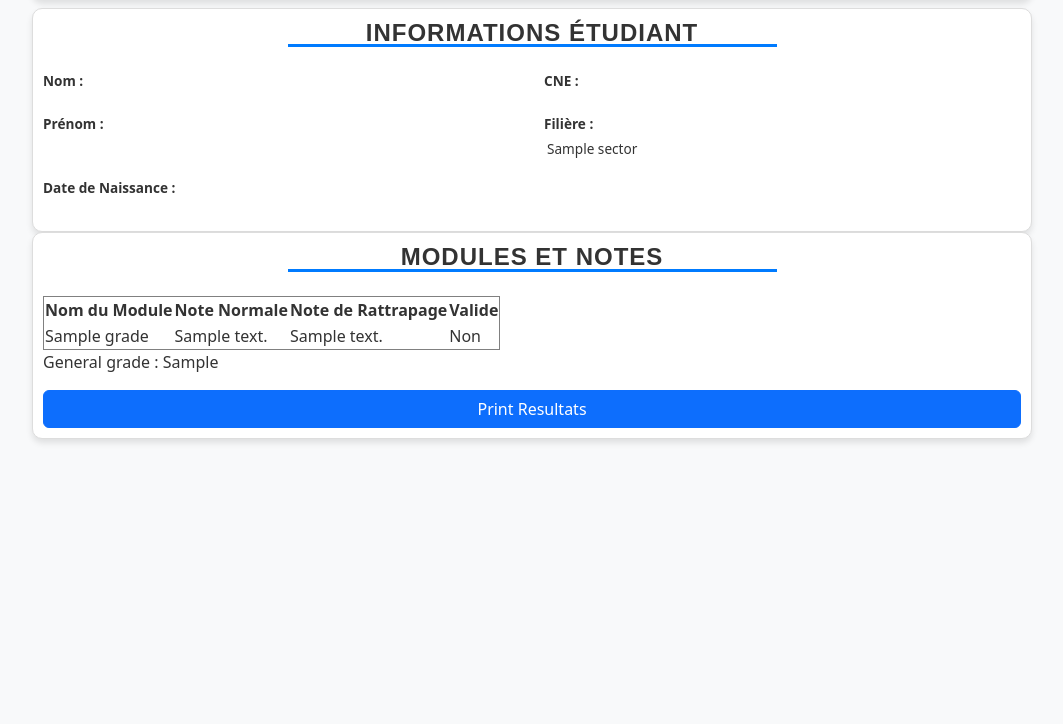
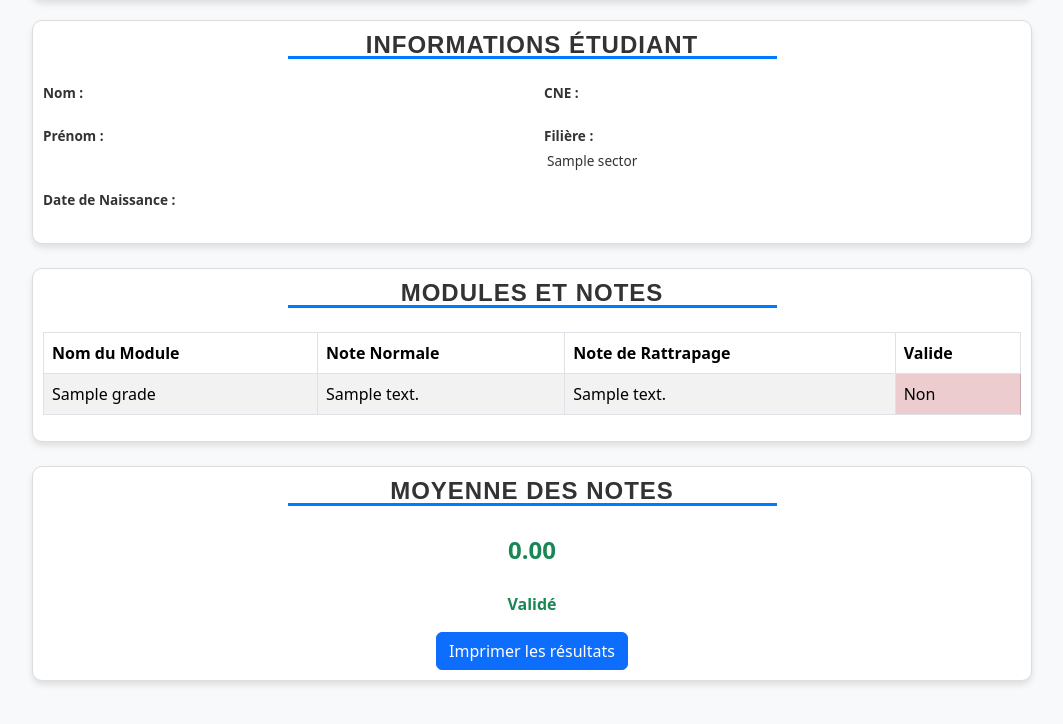
Before and after one commit to youssefbouali/EMS, a CodeIgniter 4 app: the page made by app/Views/dashboardStudent.php in a window 1280 px wide. Shown: the part 76-800 px from the top of the page, without its empty margins (108-1171 px from the left). Run offline with PHP 8.4 and a stand-in for CodeIgniter, Linux system fonts and the light colour scheme; the template is opened without the code that fills it: most values are stand-ins (such as "Sample title", 1, 10 or a date in 2020); data that the repository does not hold is empty; some libraries are stand-ins or nearby versions.

Commit message:
final student dashboard

```diff
--- a/app/Views/dashboardStudent.php
+++ b/app/Views/dashboardStudent.php
@@ -6,7 +6,6 @@
     <title>Dashboard Étudiant</title>
     <link href="/assets/bootstrap/css/bootstrap.min.css" rel="stylesheet">
     <style>
-    /* Styles existants */
         body {
             background-color: #f8f9fa;
         }
@@ -15,16 +14,15 @@
             justify-content: space-between;
             align-items: center;
             padding: 10px 20px;
-        background-color: white; /* Même couleur que la carte */
-        max-width: 1000px; /* Même largeur que la carte */
-        margin: 0 auto; /* Centrer */
-        border-radius: 10px; /* Même bordure arrondie que la carte */
-        box-shadow: 0 4px 6px rgba(0, 0, 0, 0.1); /* Facultatif pour un effet d'élévation */
-        color: #333; /* Couleur du texte adaptée */
+            background-color: white;
+            max-width: 1000px;
+            margin: 0 auto;
+            border-radius: 10px;
+            box-shadow: 0 4px 6px rgba(0, 0, 0, 0.1);
+            color: #333;
             border: 1px solid #ddd;
-        margin-bottom:8px/* Bordure fine pour correspondre à la carte */
+            margin-bottom: 8px;
         }
-
         .logo {
             width: 50px;
             height: 50px;
@@ -44,10 +42,9 @@
             margin-left: auto;
             margin-right: auto;
             padding: 10px;
-        margin: 0 auto; /* Centrer */
-        border-radius: 10px; /* Même bordure arrondie que la carte */
-        box-shadow: 0 4px 6px rgba(0, 0, 0, 0.1); /* Facultatif pour un effet d'élévation */
-        color: #333; /* Couleur du texte adaptée */
+            border-radius: 10px;
+            box-shadow: 0 4px 6px rgba(0, 0, 0, 0.1);
+            color: #333;
             border: 1px solid #ddd;
         }
         .field-label {
@@ -59,9 +56,6 @@
             padding: 3px;
             border-radius: 5px;
             font-size: 0.85rem;
-    }
-    .row {
-        margin-bottom: 0rem;
         }
         .modern-title {
             font-family: 'Arial', sans-serif;
@@ -82,24 +76,37 @@
             background-color: #007bff;
             bottom: 0;
             left: 25%;
-        transition: all 0.3s ease;
         }
-    .modern-title:hover::before {
-        width: 100%;
-        left: 0;
+        .table-success {
+            background-color: #d4edda;
+            color: #155724;
+        }
+        .table-danger {
+            background-color: #f8d7da;
+            color: #721c24;
+        }
+        /* Impression */
+       @media print {
+           body {
+               visibility: hidden;
+           }
+           .container, .container * {
+               visibility: visible;
+           }
+           .container {
+               position: relative;
+               margin: 0 auto;
+               width: 80%; /* Ajustez la largeur selon vos besoins */
+           }
+           #btn {
+               display: none; /* Cachez les boutons lors de l'impression */
+           }
+           .table-success, .table-danger {
+               background-color: none; /* Supprimer les couleurs des lignes lors de l'impression */
+           }
        }
 
-
-    @media print {
-      body * {
-        visibility: hidden;
-      }
-      .table-responsive, .header, .header .header-logo, .infos *, .table-responsive * {
-        visibility: visible;
-      }
-    }
     </style>
-
 </head>
 <body>
     <!-- En-tête avec logo et bouton de déconnexion -->
@@ -113,19 +120,19 @@
 
     <!-- Contenu principal -->
     <div class="container">
-        <div class="card infos">
+        <div class="card">
             <h4 class="modern-title mb-4">Informations Étudiant</h4>
             <div class="row">
                 <div class="col-md-6">
                     <p class="field-label">Nom :</p>
                     <div class="info-background">
-                        <p id="student-nom"><?= esc($user['nom']) ?></p>
+                        <p id="student-nom"><?= htmlspecialchars($user['nom']) ?></p>
                     </div>
                 </div>
                 <div class="col-md-6">
                     <p class="field-label">CNE :</p>
                     <div class="info-background">
-                        <p id="student-cne"><?= esc($user['cne']) ?></p>
+                        <p id="student-cne"><?= htmlspecialchars($user['cne']) ?></p>
                     </div>
                 </div>
             </div>
@@ -133,13 +140,13 @@
                 <div class="col-md-6">
                     <p class="field-label">Prénom :</p>
                     <div class="info-background">
-                        <p id="student-prenom"><?= esc($user['prenom']) ?></p>
+                        <p id="student-prenom"><?= htmlspecialchars($user['prenom']) ?></p>
                     </div>
                 </div>
                 <div class="col-md-6">
                     <p class="field-label">Filière :</p>
                     <div class="info-background">
-                        <p id="student-filiere"><?= esc($sector['nom']) ?></p>
+                        <p id="student-filiere"><?= htmlspecialchars($sector['nom']) ?></p>
                     </div>
                 </div>
             </div>
@@ -147,16 +154,18 @@
                 <div class="col-md-12">
                     <p class="field-label">Date de Naissance :</p>
                     <div class="info-background">
-                        <p id="student-dob"><?= esc($user['dateNaissance']) ?></p>
+                        <p id="student-dob"><?= htmlspecialchars($user['dateNaissance']) ?></p>
                     </div>
                 </div>
             </div>
         </div>
-    <div class="card">
+
+        <!-- Table des notes -->
+        <div class="card mt-4">
             <h4 class="modern-title mb-4">Modules et Notes</h4>
             <div class="table-responsive">
                 <?php if (!empty($grades)) : ?>
-                    <table border="1">
+                    <table class="table table-striped table-bordered">
                         <thead>
                             <tr>
                                 <th>Nom du Module</th>
@@ -166,27 +175,42 @@
                             </tr>
                         </thead>
                         <tbody>
-                            <!-- Loop through each grade and display in a table row -->
                             <?php foreach ($grades as $grade) : ?>
                                <tr>
                                    <td><?= htmlspecialchars($grade['nom']) ?></td>
                                    <td><?= htmlspecialchars($grade['noteNormal']) ?></td>
                                    <td><?= htmlspecialchars($grade['noteRattrapage']) ?></td>
-                                    <td><?= $grade['valide'] ? 'Oui' : 'Non' ?></td>
+                                   <td class="<?= $grade['valide'] ? 'table-success' : 'table-danger' ?>">
+                                       <?= $grade['valide'] ? 'Oui' : 'Non' ?>
+                                   </td>
                                </tr>
+
                             <?php endforeach; ?>
                         </tbody>
                     </table>
-					<div>General grade : <?= htmlspecialchars($general_grade) ?></div>
-
                 <?php else : ?>
-                    <p>Aucune note trouvée.</p> <!-- Display message if no grades are found -->
+                    <p>Aucune note trouvée.</p>
                 <?php endif; ?>
             </div>
-		<button class="btn btn-primary mt-3" onclick="window.print()">Print Resultats</button>
         </div>
-
-
+      <div class="card text-center mt-4">
+                           <h5 class="modern-title">Moyenne des notes</h5>
+                           <div class="info-background p-3">
+                               <span class="fs-4 fw-bold text-success">
+                                   <?= htmlspecialchars(number_format($general_grade, 2)) ?> <!-- Affiche la moyenne avec 2 décimales -->
+                               </span>
+                           </div>
+                           <!-- Ajout du statut de validation -->
+                           <div class="mt-2">
+                               <span class="fw-bold text-<?= $general_grade >= 10 ? 'success' : 'danger' ?>">
+                                   <?= $general_grade >= 10 ? 'Validé' : 'Non Validé' ?>
+                               </span>
+                           </div>
+                                   <!-- Bouton Print -->
+                                   <div class="text-center mt-3">
+                                       <button class="btn btn-primary" id="btn" onclick="window.print()">Imprimer les résultats</button>
+                                   </div>
+                       </div>
     </div>
 
     <script src="/assets/bootstrap/js/bootstrap.bundle.min.js"></script>
```
Also changed, not shown: web/sql/ems.sql (+27 -7 lines). Lines whose indentation alone changed are shown as unchanged.
